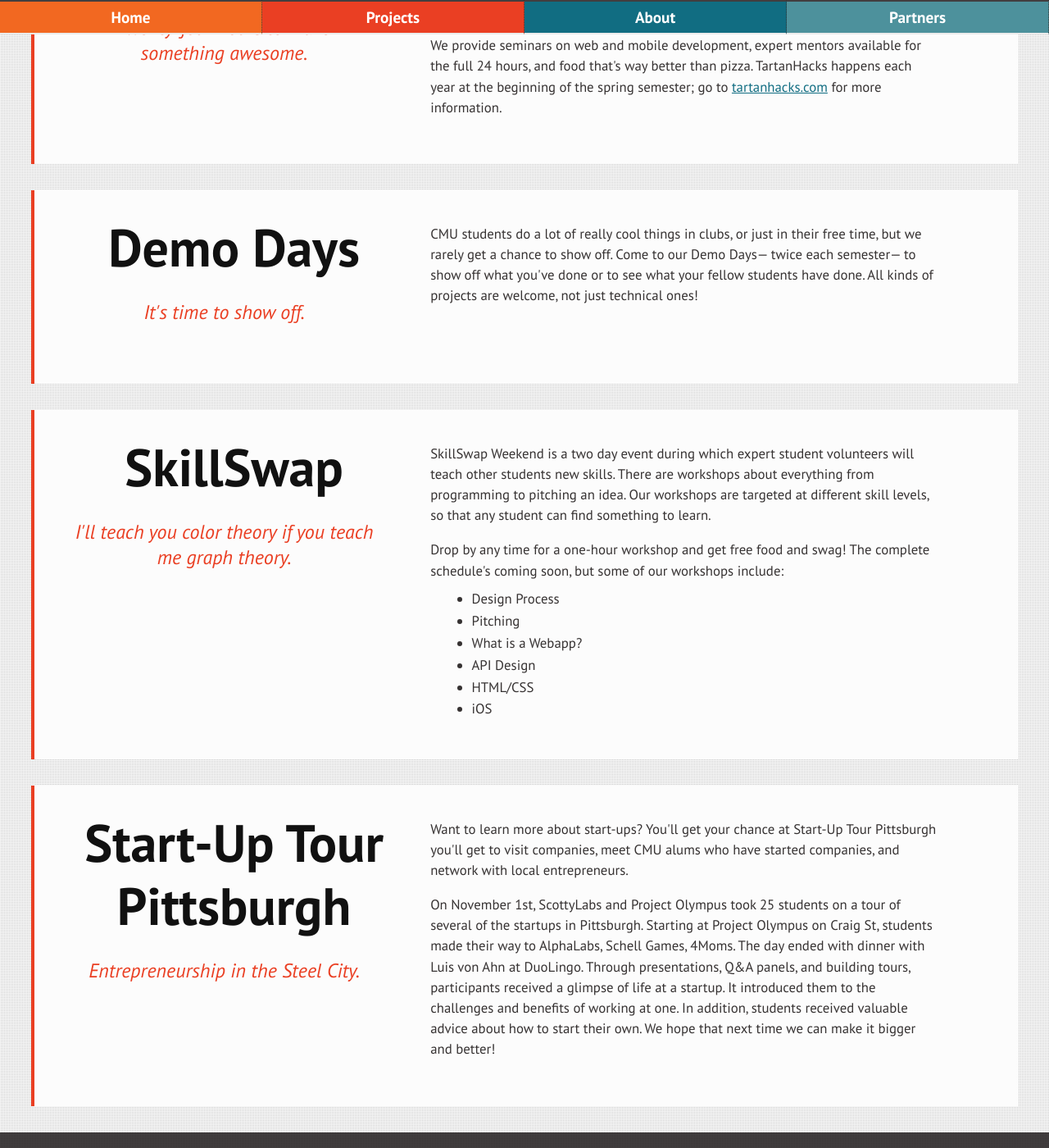
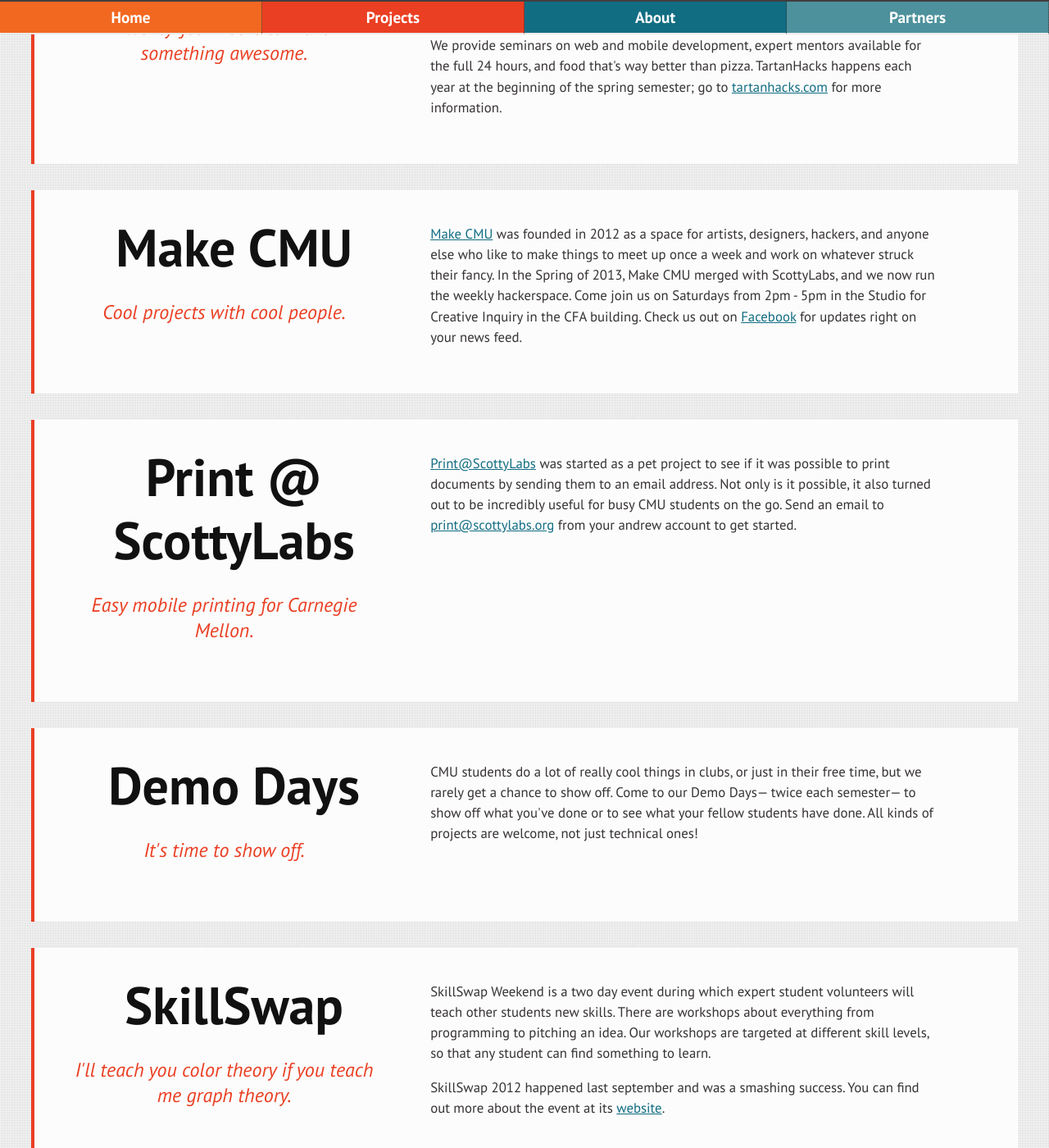
Before and after one commit to ScottyLabs/scottylabs.github.io, a Jekyll site: the page built from projects.html, in a window 1280 px wide and 1400 px high, scrolled down 744 px. Shown: the whole window at 82% size. Built offline with Jekyll 4.4.1, drawn with Linux system fonts in a browser that asks for light colours; nearby versions of some CDN libraries; some of the changed text lies outside the part shown.

Commit message:
Massive content overhaul in preparation for student organization fair 2013. De-emphasized old skillswap, fixed broken links, added print@ and makecmu

```diff
--- a/projects.html
+++ b/projects.html
@@ -12,46 +12,108 @@
 				<h2>APIs@CMU</h2>
 				<h3>You need data about classes for your app? <br>We can hook you up.</h3>
 			</hgroup>
-			<p>ScottyLabs's flagship project, APIs@CMU gives student and faculty developers access to university data like the student directory and schedule of classes in an easily-parseable JSON format.  </p><p>Visit <a href="http://apis.scottylabs.org">apis.scottylabs.org</a> for more information and to see documentation for the APIs.
-		</p></li>
+            <p>
+                ScottyLabs's flagship project, APIs@CMU gives student and faculty developers access
+                to university data like the student directory and schedule of classes in an
+                easily-parseable JSON format.  </p><p>Visit
+                <a href="http://apis.scottylabs.org">apis.scottylabs.org</a> for more information,  to
+                see documentation, and to register for an API key!
+            </p>
+        </li>
 		<li class="project">
 			<hgroup>
 				<h2>TartanHacks</h2>
 				<h3>Twenty-four hours to make something awesome.</h3>
 			</hgroup>
-			<p>A hackathon is an event where a bunch of people get together in teams for a fixed amount of time to make something cool.  Prizes, pizza, and caffeine are usually involved. TartanHacks is a hackathon designed for people who have great ideas for cool things. At TartanHacks, ScottyLabs will help you turn your idea into reality.</p><p> We provide seminars on web and mobile development, expert mentors available for the full 24 hours, and food that's way better than pizza. TartanHacks happens each year at the beginning of the spring semester; go to <a href="http://www.tartanhacks.com">tartanhacks.com</a> for more information.</p>
+            <p>
+                A hackathon is an event where a bunch of people get together in teams for a fixed
+                amount of time to make something cool.  Prizes, pizza, and caffeine are usually
+                involved. TartanHacks is a hackathon designed for people who have great ideas for cool
+                things. At TartanHacks, ScottyLabs will help you turn your idea into reality.</p><p> We
+                provide seminars on web and mobile development, expert mentors available for the full 24
+                hours, and food that's way better than pizza. TartanHacks happens each year at the
+                beginning of the spring semester; go to
+                <a href="http://www.tartanhacks.com">tartanhacks.com</a> for more information.
+            </p>
+		</li>
+		<li class="project">
+			<hgroup>
+				<h2>Make CMU</h2>
+				<h3>Cool projects with cool people.</h3>
+			</hgroup>
+            <p>
+                <a href="http://www.makecmu.com/" >Make CMU</a> was founded in 2012 as a space for
+                artists, designers, hackers, and anyone else who like to make things to meet up once
+                a week and work on whatever struck their fancy.  In the Spring of 2013, Make CMU
+                merged with ScottyLabs, and we now run the weekly hackerspace. Come join us on
+                Saturdays from 2pm - 5pm in the Studio for Creative Inquiry in the CFA building.
+                Check us out on <a href="https://www.facebook.com/makecmu"> Facebook</a> for updates
+                right on your news feed.
+            </p>
+		</li>
+		<li class="project">
+			<hgroup>
+				<h2>Print @ ScottyLabs</h2>
+				<h3>Easy mobile printing for Carnegie Mellon.</h3>
+			</hgroup>
+            <p>
+                <a href="http://print.scottylabs.org/">Print@ScottyLabs</a> was started as a pet
+                project to see if it was possible to print documents by sending them to an email
+                address.  Not only is it possible, it also turned out to be incredibly useful for
+                busy CMU students on the go.  Send an email to
+                <a href="mailto:print@scottylabs.org">print@scottylabs.org</a> from your andrew
+                account to get started.
+            </p>
 		</li>
 		<li class="project">
 			<hgroup>
 				<h2>Demo Days</h2>
 				<h3>It's time to show off.</h3>
 			</hgroup>
-			<p>CMU students do a lot of really cool things in clubs, or just in their free time, but we rarely get a chance to show off. Come to our Demo Days— twice each semester— to show off what you've done or to see what your fellow students have done. All kinds of projects are welcome, not just technical ones! </p>
+            <p>
+                CMU students do a lot of really cool things in clubs, or just in their free time, but
+                we rarely get a chance to show off. Come to our Demo Days— twice each semester—
+                to show off what you've done or to see what your fellow students have done. All kinds of
+                projects are welcome, not just technical ones!
+            </p>
 		</li>
 		<li class="project">
 			<hgroup>
 				<h2>SkillSwap</h2>
 				<h3>I'll teach you color theory if you teach me graph theory.</h3>
 			</hgroup>
-			<p>SkillSwap Weekend is a two day event during which expert student volunteers will teach other students new skills. There are workshops about everything from programming to pitching an idea. Our workshops are targeted at different skill levels, so that any student can find something to learn.</p>
-			<p>Drop by any time for a one-hour workshop and get free food and swag! The complete schedule's coming soon, but some of our workshops include:</p>
-			<ul class="bulleted">
-				<li>Design Process</li>
-				<li>Pitching</li>
-				<li>What is a Webapp?</li>
-				<li>API Design</li>
-				<li>HTML/CSS</li>
-				<li>iOS</li>
-			</ul>
+			<p>
+                SkillSwap Weekend is a two day event during which expert student volunteers will
+                teach other students new skills. There are workshops about everything from programming
+                to pitching an idea. Our workshops are targeted at different skill levels, so that any
+                student can find something to learn.
+            </p>
+            <p>
+                SkillSwap 2012 happened last september and was a smashing success. You can find out
+                more about the event at its <a href="http://skillswap.scottylabs.org/">website</a>.
+            </p>
 		</li>
 		<li class="project">
 			<hgroup>
 				<h2>Start-Up Tour Pittsburgh</h2>
 				<h3>Entrepreneurship in the Steel City.</h3>
 			</hgroup>
-			<p>Want to learn more about start-ups? You'll get your chance at Start-Up Tour Pittsburgh you'll get to visit companies, meet CMU alums who have started companies, and network with local entrepreneurs.</p>
+			<p>
+                Want to learn more about start-ups? You'll get your chance at Start-Up Tour
+                Pittsburgh you'll get to visit companies, meet CMU alums who have started companies, and
+                network with local entrepreneurs.
+            </p>
 
-			<p>On November 1st, ScottyLabs and Project Olympus took 25 students on a tour of several of the startups in Pittsburgh. Starting at Project Olympus on Craig St, students made their way to AlphaLabs, Schell Games, 4Moms. The day ended with dinner with Luis von Ahn at DuoLingo. Through presentations, Q&amp;A panels, and building tours, participants received a glimpse of life at a startup. It introduced them to the challenges and benefits of working at one. In addition, students received valuable advice about how to start their own. We hope that next time we can make it bigger and better!</p>
+			<p>
+                On November 1st 2012, ScottyLabs and Project Olympus took 25 students on a tour of
+                several of the startups in Pittsburgh. Starting at Project Olympus on Craig St, students
+                made their way to AlphaLabs, Schell Games, 4Moms. The day ended with dinner with Luis
+                von Ahn at DuoLingo. Through presentations, Q&amp;A panels, and building tours,
+                participants received a glimpse of life at a startup. It introduced them to the
+                challenges and benefits of working at one. In addition, students received valuable
+                advice about how to start their own. We hope that next time we can make it bigger and
+                better!
+            </p>
 		</li>
 	</ul>
 </div>
```
Also changed, not shown: donate.html (+15 -0 lines), index.html (+30 -6 lines), partners.html (+9 -0 lines).
